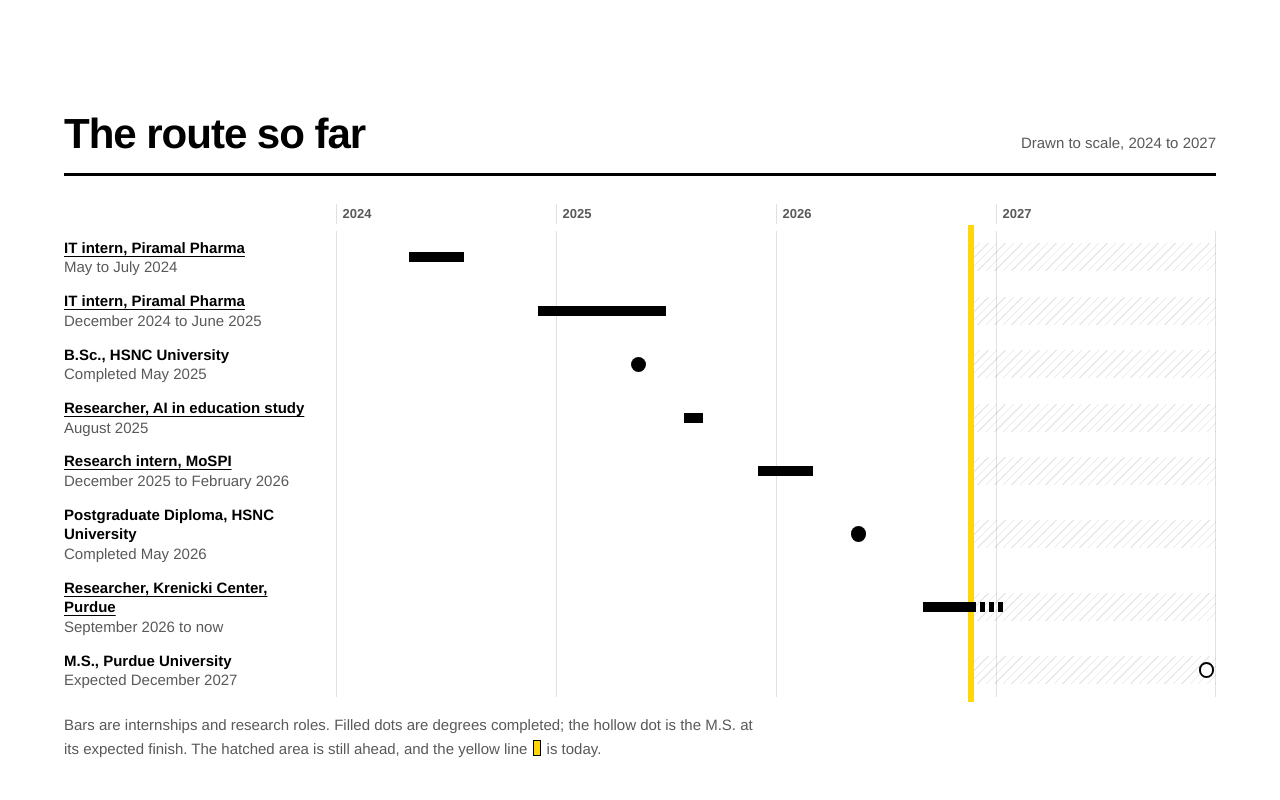
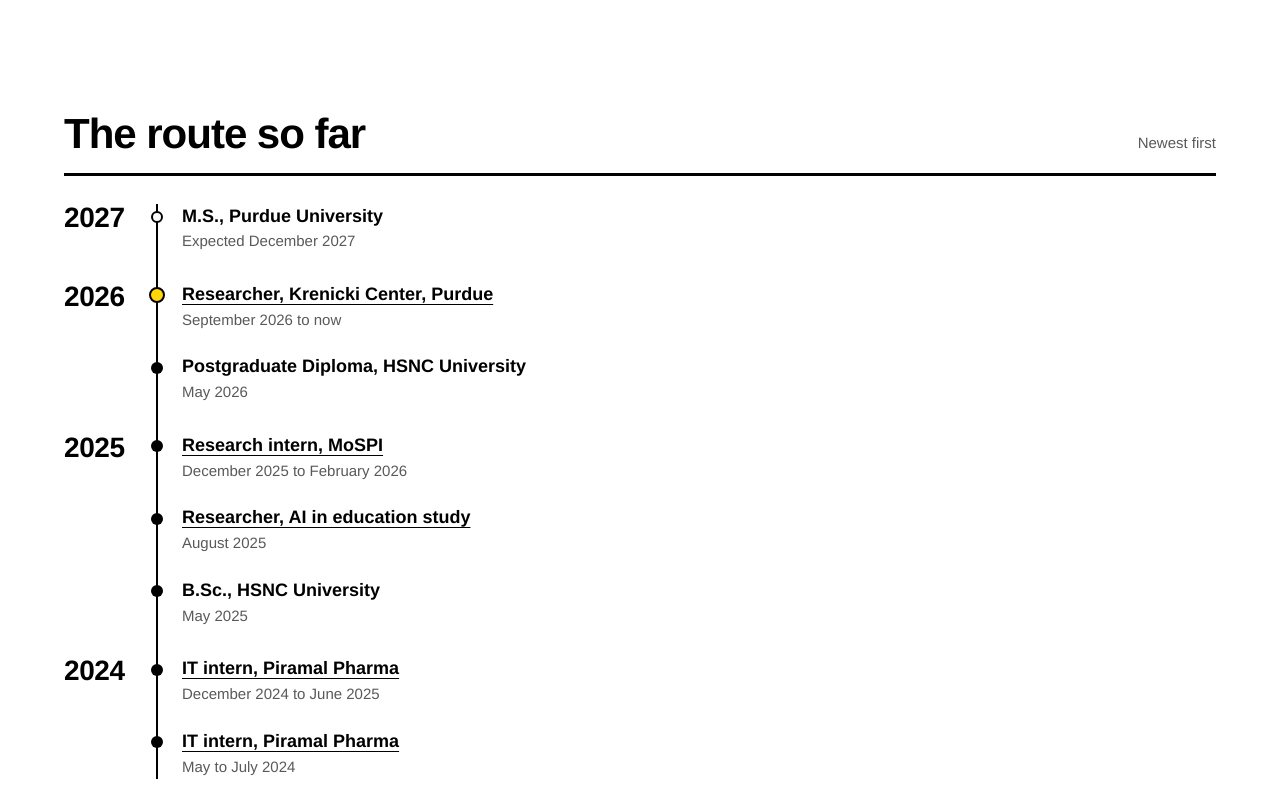
Before and after one commit to shreayk7/shreayk7.github.io, a plain HTML site: page about.html in a window 1280 px wide. Shown: the part 800-1600 px from the top of the page. Drawn offline with Linux system fonts and the light colour scheme; a web font is replaced by a local one.

Commit message:
Newest-first timeline, both emails, simpler route
Simpler newest-first timeline on About, work list newest first, personal and school email, removed the taxi line.

Co-Authored-By: Claude Opus 5.5 <noreply@anthropic.com>
Claude-Session: https://claude.ai/code/session_01G9m6R2HdWQF2bBu3xDPRXZ

```diff
--- a/about.html
+++ b/about.html
@@ -34,7 +34,7 @@
       <a href="index.html#work">Work</a>
       <a href="about.html" aria-current="page">About</a>
       <a href="https://www.linkedin.com/in/shreay-kacheria/">LinkedIn</a>
-      <a href="mailto:skacheri@purdue.edu">Email</a>
+      <a href="mailto:kacheriashreay@gmail.com">Email</a>
     </nav>
   </header>
 
@@ -56,48 +56,38 @@
     <section class="section" id="route" aria-labelledby="route-title">
       <div class="section-head">
         <h2 id="route-title">The route so far</h2>
-        <p class="section-note">Drawn to scale, 2024 to 2027</p>
+        <p class="section-note">Newest first</p>
       </div>
-      <figure class="route">
-        <div class="route-axis" aria-hidden="true">
-          <div class="route-years"><span>2024</span><span>2025</span><span>2026</span><span>2027</span></div>
-        </div>
-        <ol class="route-rows">
-          <li class="route-row">
-            <p class="route-label"><strong><a href="cloud-migration.html">IT intern, Piramal Pharma</a></strong> <span>May to July 2024</span></p>
-            <div class="route-track" aria-hidden="true"><span class="route-bar" style="--s:4;--e:7"></span></div>
-          </li>
-          <li class="route-row">
-            <p class="route-label"><strong><a href="cloud-migration.html">IT intern, Piramal Pharma</a></strong> <span>December 2024 to June 2025</span></p>
-            <div class="route-track" aria-hidden="true"><span class="route-bar" style="--s:11;--e:18"></span></div>
-          </li>
-          <li class="route-row">
-            <p class="route-label"><strong>B.Sc., HSNC University</strong> <span>Completed May 2025</span></p>
-            <div class="route-track" aria-hidden="true"><span class="route-dot" style="--s:16.5"></span></div>
-          </li>
-          <li class="route-row">
-            <p class="route-label"><strong><a href="ai-in-education.html">Researcher, AI in education study</a></strong> <span>August 2025</span></p>
-            <div class="route-track" aria-hidden="true"><span class="route-bar" style="--s:19;--e:20"></span></div>
-          </li>
-          <li class="route-row">
-            <p class="route-label"><strong><a href="bank-credit.html">Research intern, MoSPI</a></strong> <span>December 2025 to February 2026</span></p>
-            <div class="route-track" aria-hidden="true"><span class="route-bar" style="--s:23;--e:26"></span></div>
-          </li>
-          <li class="route-row">
-            <p class="route-label"><strong>Postgraduate Diploma, HSNC University</strong> <span>Completed May 2026</span></p>
-            <div class="route-track" aria-hidden="true"><span class="route-dot" style="--s:28.5"></span></div>
-          </li>
-          <li class="route-row">
-            <p class="route-label"><strong><a href="logistics-forecasting.html">Researcher, Krenicki Center, Purdue</a></strong> <span>September 2026 to now</span></p>
-            <div class="route-track" aria-hidden="true"><span class="route-bar is-ongoing" style="--s:32"></span></div>
-          </li>
-          <li class="route-row">
-            <p class="route-label"><strong>M.S., Purdue University</strong> <span>Expected December 2027</span></p>
-            <div class="route-track" aria-hidden="true"><span class="route-dot is-expected" style="--s:47.5"></span></div>
-          </li>
-        </ol>
-        <figcaption>Bars are internships and research roles. Filled dots are degrees completed; the hollow dot is the M.S. at its expected finish. The hatched area is still ahead, and the yellow line <span class="key-now" aria-hidden="true"></span> is today.</figcaption>
-      </figure>
+      <ol class="timeline">
+        <li class="tl-year">
+          <h3 class="tl-label">2027</h3>
+          <ol class="tl-items">
+            <li class="tl-item is-expected"><p class="tl-title">M.S., Purdue University</p><p class="tl-when">Expected December 2027</p></li>
+          </ol>
+        </li>
+        <li class="tl-year">
+          <h3 class="tl-label">2026</h3>
+          <ol class="tl-items">
+            <li class="tl-item is-now"><p class="tl-title"><a href="logistics-forecasting.html">Researcher, Krenicki Center, Purdue</a></p><p class="tl-when">September 2026 to now</p></li>
+            <li class="tl-item"><p class="tl-title">Postgraduate Diploma, HSNC University</p><p class="tl-when">May 2026</p></li>
+          </ol>
+        </li>
+        <li class="tl-year">
+          <h3 class="tl-label">2025</h3>
+          <ol class="tl-items">
+            <li class="tl-item"><p class="tl-title"><a href="bank-credit.html">Research intern, MoSPI</a></p><p class="tl-when">December 2025 to February 2026</p></li>
+            <li class="tl-item"><p class="tl-title"><a href="ai-in-education.html">Researcher, AI in education study</a></p><p class="tl-when">August 2025</p></li>
+            <li class="tl-item"><p class="tl-title">B.Sc., HSNC University</p><p class="tl-when">May 2025</p></li>
+          </ol>
+        </li>
+        <li class="tl-year">
+          <h3 class="tl-label">2024</h3>
+          <ol class="tl-items">
+            <li class="tl-item"><p class="tl-title"><a href="cloud-migration.html">IT intern, Piramal Pharma</a></p><p class="tl-when">December 2024 to June 2025</p></li>
+            <li class="tl-item"><p class="tl-title"><a href="cloud-migration.html">IT intern, Piramal Pharma</a></p><p class="tl-when">May to July 2024</p></li>
+          </ol>
+        </li>
+      </ol>
     </section>
 
     <section class="section" id="experience" aria-labelledby="exp-title">
@@ -236,8 +226,11 @@
         <h2 id="contact-title">Contact</h2>
       </div>
       <p class="contact-lede">I&rsquo;m looking for data analyst roles. Email me or message me on LinkedIn.</p>
-      <a class="contact-email" href="mailto:skacheri@purdue.edu">skacheri@purdue.edu</a>
-      <p class="contact-more"><a href="https://www.linkedin.com/in/shreay-kacheria/">linkedin.com/in/shreay-kacheria</a></p>
+      <a class="contact-email" href="mailto:kacheriashreay@gmail.com">kacheriashreay@<wbr>gmail.com</a>
+      <dl class="contact-list">
+        <div><dt>School email</dt><dd><a href="mailto:skacheri@purdue.edu">skacheri@purdue.edu</a></dd></div>
+        <div><dt>LinkedIn</dt><dd><a href="https://www.linkedin.com/in/shreay-kacheria/">linkedin.com/in/shreay-kacheria</a></dd></div>
+      </dl>
     </section>
   </main>
 
@@ -246,23 +239,13 @@
       <div class="footer-row">
         <p>Shreay Kacheria</p>
         <ul class="footer-links">
+          <li><a href="mailto:kacheriashreay@gmail.com">kacheriashreay@gmail.com</a></li>
           <li><a href="mailto:skacheri@purdue.edu">skacheri@purdue.edu</a></li>
           <li><a href="https://www.linkedin.com/in/shreay-kacheria/">LinkedIn</a></li>
         </ul>
       </div>
-      <p class="footer-credit">&copy; 2026 Shreay Kacheria. Built with plain HTML and CSS: no template, no trackers, no cookies. Set in Archivo by Omnibus-Type (SIL Open Font License). Black and yellow, after Mumbai&rsquo;s taxis and Purdue&rsquo;s black and gold.</p>
+      <p class="footer-credit">&copy; 2026 Shreay Kacheria. Built with plain HTML and CSS: no template, no trackers, no cookies. Set in Archivo by Omnibus-Type (SIL Open Font License).</p>
     </div>
   </footer>
-
-  <script>
-    /* Moves the yellow "today" line on the timeline to the current date.
-       Without this script the line stays at November 2026. */
-    (function () {
-      var d = new Date();
-      var months = (d.getFullYear() - 2024) * 12 + d.getMonth() + (d.getDate() - 1) / 30.44;
-      months = Math.max(0, Math.min(48, months));
-      document.documentElement.style.setProperty("--now", months.toFixed(2));
-    })();
-  </script>
 </body>
 </html>
--- a/site.css
+++ b/site.css
@@ -50,10 +50,6 @@
   --gutter: clamp(1.25rem, 5vw, 4rem);
   --space-section: clamp(4.5rem, 3rem + 6vw, 8.5rem);
 
-  /* timeline: Jan 2024 to Jan 2028 = 48 months. "now" is updated by a
-     tiny script on the About page; this is the fallback (Nov 2026). */
-  --span: 48;
-  --now: 34.6;
 }
 
 /* ---------- base ---------- */
@@ -372,6 +368,14 @@ mark {
 
 .contact-more { margin-top: 1rem; font-weight: 600; }
 
+.contact-list { margin-top: 1.25rem; display: grid; gap: 0.6rem; }
+.contact-list div { display: flex; flex-wrap: wrap; gap: 0.1rem 1rem; }
+.contact-list dt { min-width: 7.5rem; color: var(--graphite); }
+.contact-list dd { margin: 0; font-weight: 600; overflow-wrap: anywhere; }
+@media (max-width: 36rem) {
+  .contact-list div { flex-direction: column; }
+}
+
 /* ---------- footer ---------- */
 
 .site-footer {
@@ -495,140 +499,60 @@ mark {
 .skills dt { font-weight: 700; font-stretch: 105%; }
 .skills dd { margin: 0.35rem 0 0; color: var(--graphite); }
 
-/* ---------- the route: a to-scale timeline ---------- */
+/* ---------- the route so far: a simple timeline, newest first ---------- */
 
-.route { margin-top: 1.75rem; --label: 15.5rem; }
+.timeline { list-style: none; padding: 0; margin-top: 1.75rem; max-width: 46rem; }
 
-.route-axis,
-.route-row {
+.tl-year {
   display: grid;
-  grid-template-columns: var(--label) minmax(0, 1fr);
-  column-gap: 1.5rem;
+  grid-template-columns: 4.75rem minmax(0, 1fr);
+  column-gap: 1rem;
 }
 
-.route-years {
-  grid-column: 2;
-  display: grid;
-  grid-template-columns: repeat(4, 1fr);
-  padding-bottom: 0.4rem;
-  color: var(--graphite);
-  font-size: 0.8125rem;
-  font-weight: 600;
+.tl-label {
+  padding-top: 0.05rem;
+  font-size: 1.75rem;
+  font-weight: 800;
+  font-stretch: 70%;
+  line-height: 1;
   font-variant-numeric: tabular-nums;
 }
-.route-years span { padding-left: 0.35rem; border-left: 1px solid var(--hairline); }
 
-.route-rows { position: relative; list-style: none; padding: 0; }
+.tl-items {
+  list-style: none;
+  margin: 0;
+  padding: 0 0 0.4rem 1.5rem;
+  border-left: 2px solid var(--ink);
+}
+.tl-year:last-child .tl-items { padding-bottom: 0; }
 
-
-.route-row { align-items: center; padding-block: 0.45rem; }
-
-.route-label { font-size: var(--text-sm); line-height: 1.3; }
-.route-label strong { display: block; font-weight: 650; }
-.route-label span { color: var(--graphite); }
-
-.route-track {
-  position: relative;
-  height: 1.75rem;
-  border-right: 1px solid var(--hairline);
-  background-image: repeating-linear-gradient(to right, var(--hairline) 0 1px, transparent 1px 25%);
-}
-.route-track::before {        /* the future, hatched */
+.tl-item { position: relative; padding-bottom: 1.4rem; }
+.tl-year:last-child .tl-item:last-child { padding-bottom: 0; }
+.tl-item::before {             /* the dot on the line */
   content: "";
   position: absolute;
-  inset: 0 0 0 calc(var(--now) / var(--span) * 100%);
-  background: repeating-linear-gradient(135deg, rgb(0 0 0 / 0.09) 0 1px, transparent 1px 6px);
-}
-.route-track::after {         /* now */
-  content: "";
-  position: absolute;
-  top: -0.45rem;
-  bottom: -0.45rem;
-  left: calc(var(--now) / var(--span) * 100%);
-  width: 6px;
-  margin-left: -3px;
-  background: var(--taxi);
-}
-
-.route-bar {
-  position: absolute;
-  z-index: 1;
-  top: 50%;
-  height: 0.625rem;
-  margin-top: -0.3125rem;
-  left: calc(var(--s) / var(--span) * 100%);
-  width: calc((var(--e) - var(--s)) / var(--span) * 100%);
-  background: var(--ink);
-}
-.route-bar.is-ongoing { width: calc((var(--now) - var(--s)) / var(--span) * 100%); }
-.route-bar.is-ongoing::after {   /* still going: dashed past today */
-  content: "";
-  position: absolute;
-  left: 100%;
-  top: 0;
-  bottom: 0;
-  width: 2.25rem;
-  background: repeating-linear-gradient(to right, var(--ink) 0 5px, transparent 5px 9px);
-}
-
-.route-dot {
-  position: absolute;
-  z-index: 1;
-  top: 50%;
-  left: calc(var(--s) / var(--span) * 100%);
-  width: 0.95rem;
-  height: 0.95rem;
-  margin: -0.475rem 0 0 -0.475rem;
+  left: calc(-1.5rem - 7px);
+  top: 0.4em;
+  width: 12px;
+  height: 12px;
   border-radius: 50%;
   background: var(--ink);
 }
-.route-dot.is-expected { background: var(--paper); border: 2.5px solid var(--ink); }
-
-/* on wide screens, draw the year lines and "today" once, across all rows */
-@media (min-width: 44.01rem) {
-  .route-rows {
-    --track-x: calc(var(--label) + 1.5rem);
-    background:
-      linear-gradient(var(--hairline), var(--hairline)) no-repeat right 0 top 0 / 1px 100%,
-      repeating-linear-gradient(to right, var(--hairline) 0 1px, transparent 1px 25%)
-        no-repeat var(--track-x) 0 / calc(100% - var(--track-x)) 100%;
-  }
-  .route-rows::after {
-    content: "";
-    position: absolute;
-    top: -0.35rem;
-    bottom: -0.35rem;
-    left: calc(var(--track-x) + (100% - var(--track-x)) * var(--now) / var(--span));
-    width: 6px;
-    margin-left: -3px;
-    background: var(--taxi);
-    pointer-events: none;
-  }
-  .route-track { background: none; border-right: 0; }
-  .route-track::after { display: none; }
+.tl-item.is-now::before {      /* what I'm doing now */
+  left: calc(-1.5rem - 9px);
+  width: 16px;
+  height: 16px;
+  top: 0.28em;
+  background: var(--taxi);
+  border: 2px solid var(--ink);
+}
+.tl-item.is-expected::before { /* still ahead */
+  background: var(--paper);
+  border: 2px solid var(--ink);
 }
 
-.route figcaption {
-  margin-top: 1rem;
-  max-width: 44rem;
-  color: var(--graphite);
-  font-size: var(--text-sm);
-}
-.key-now {
-  display: inline-block;
-  width: 0.4rem;
-  height: 0.95em;
-  margin-inline: 0.15em;
-  vertical-align: -0.12em;
-  background: var(--taxi);
-  outline: 1px solid var(--ink);
-}
-
-@media (max-width: 44rem) {
-  .route-axis, .route-row { grid-template-columns: 1fr; row-gap: 0.4rem; }
-  .route-years { grid-column: 1; }
-  .route-row { padding-block: 0.6rem; }
-}
+.tl-title { font-weight: 650; line-height: 1.35; }
+.tl-when { margin-top: 0.1rem; color: var(--graphite); font-size: var(--text-sm); }
 
 /* ---------- case studies ---------- */
 
```
Also changed, not shown: 404.html (+3 -2 lines), ai-in-education.html (+4 -3 lines), bank-credit.html (+4 -3 lines), cloud-migration.html (+4 -3 lines), index.html (+24 -20 lines), logistics-forecasting.html (+4 -3 lines), 1 other file.
